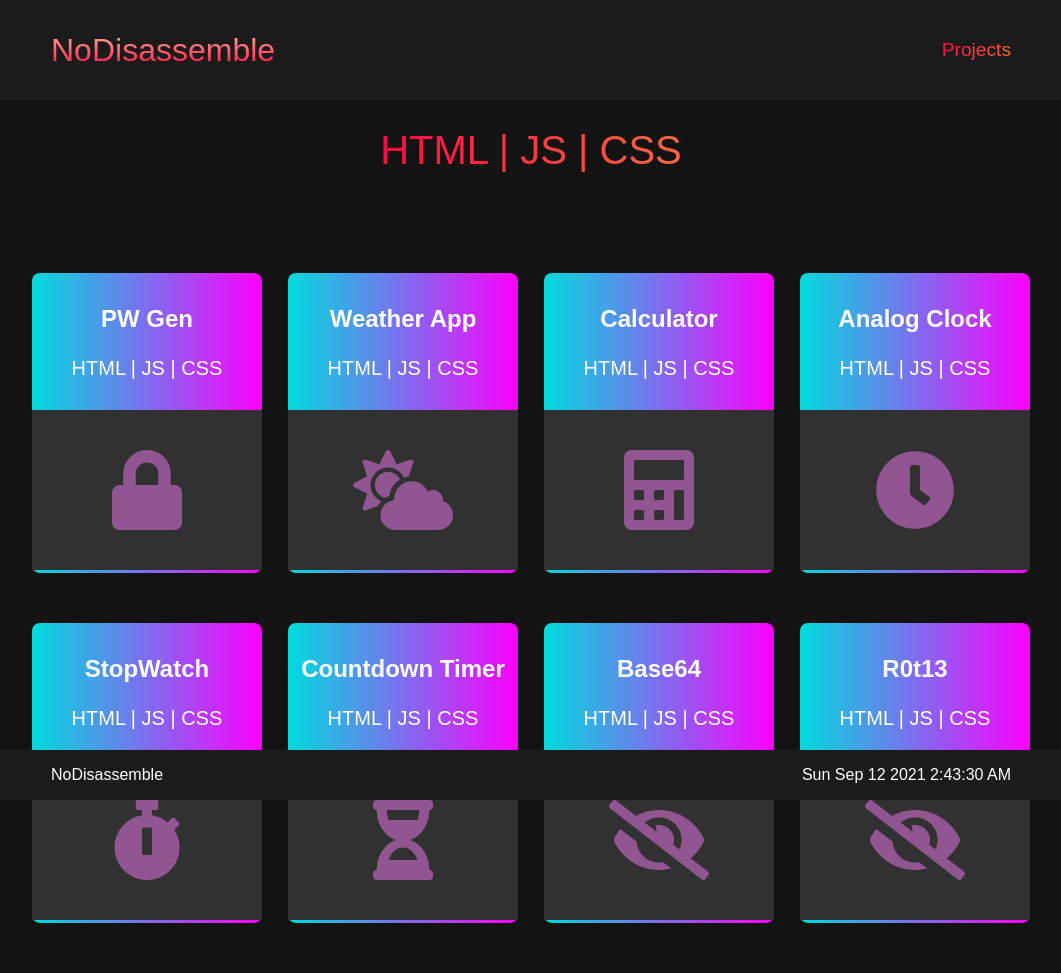
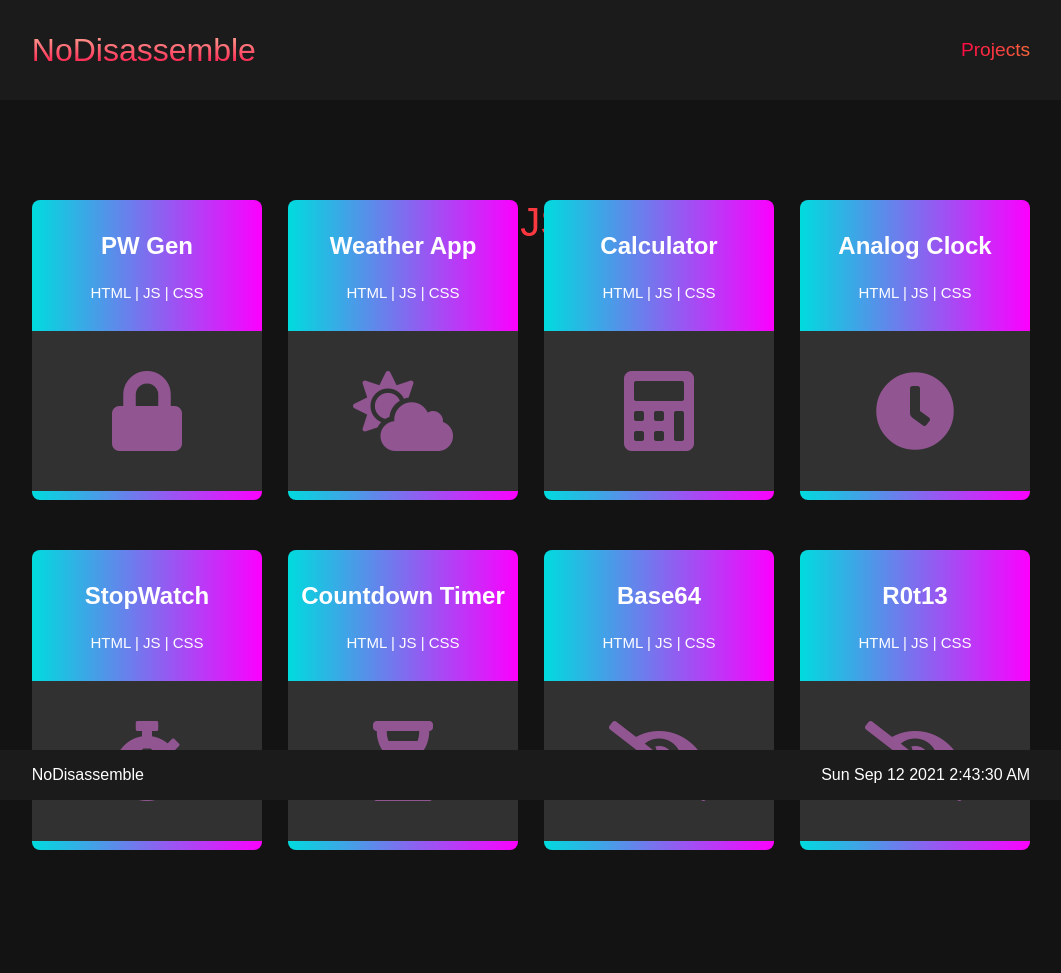
Before and after one commit to drrobotnik/javascript, a plain HTML site: page index.html in a window 1280 px wide. Shown: the whole page, without its empty margins (109-1170 px from the left). After the commit the page ends 900 px from the top, so only its background shows below. Drawn offline with Linux system fonts and the light colour scheme.

Commit message:
Add files via upload

```diff
--- a/styles.css
+++ b/styles.css
@@ -44,7 +44,7 @@ a {
   flex-direction: row;
   justify-content: space-between;
   align-items: center;
-  width: 75vw;
+  width: 78vw;
 }
 
 .logo {
@@ -92,17 +92,17 @@ a {
   -moz-background-clip: text;
   -webkit-text-fill-color: transparent;
   -moz-text-fill-color: transparent;
-  position: relative;
+  position: absolute;
   display: flex;
   flex-direction: row;
   align-items: center;
   font-size: 2.5rem;
   /* color: white; */
-  margin-bottom: 100px;
+  top: 200px;
 }
 
 .projects-cards {
-  position: relative;
+  position: absolute;
   width: 80%;
   height: 400px;
   display: flex;
@@ -140,7 +140,7 @@ a {
 .card p {
   text-align: center;
   margin-top: 24px;
-  font-size: 20px;
+  font-size: 15px;
 }
 
 .card-icon-banner {
@@ -178,7 +178,7 @@ a {
   flex-direction: row;
   justify-content: space-between;
   align-items: center;
-  width: 75vw;
+  width: 78vw;
   height: 50px;
 }
 
```
